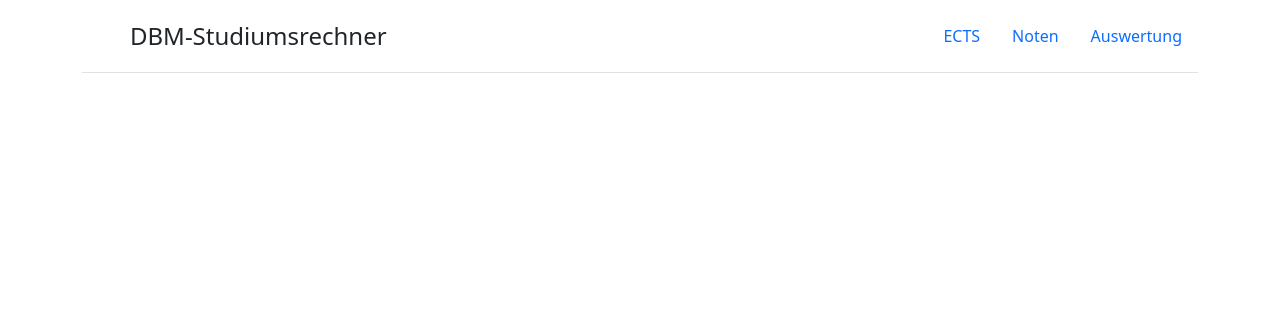
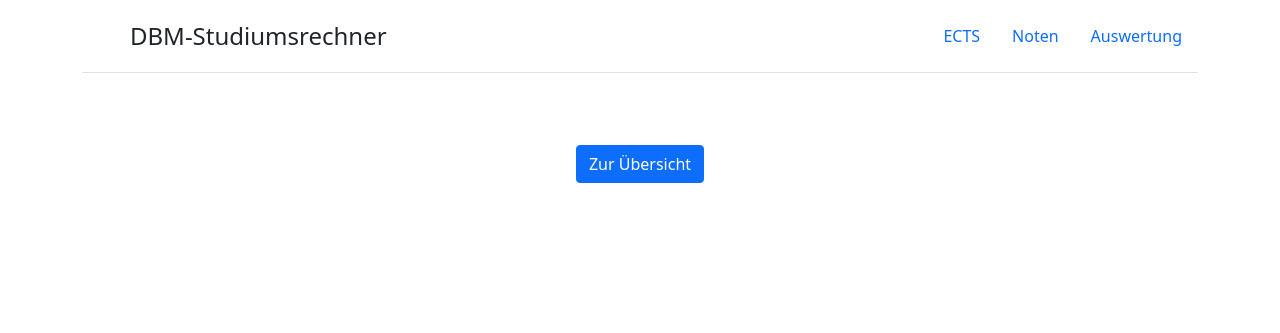
Before and after one commit to hackerman7000/pro2demo, a Flask app: page /noten.html in a window 1280 px wide. Shown: the top 333 px of the page. Run offline with Flask 2, Linux system fonts and the light colour scheme; some libraries are stand-ins or nearby versions.

Commit message:
div. kleine Anpassungen

```diff
--- a/main.py
+++ b/main.py
@@ -7,25 +7,29 @@ import json
 import plotly.express as px
 from plotly.offline import plot
 
-
 app = Flask("__name__")
 
 # dict wird erstellt, pro modul wird noch ein unter-dict eingebaut mit den Werten für die Berechung für die ECTS
 #
 faecher = {
     "englischb2": {"ects": 4, "gruppe": "pflicht"},
-           }
+}
+
 
 @app.route('/')
 def hello_home():
     return render_template('index.html')
 
+
 @app.route('/ects.html', methods=['get', 'post'])
 def hello_ects():
-    if request.method =='POST':
+    global L
+
+    if request.method == 'POST':
 
         # Liste L wird erstellt, Module werden falls angewählt in die Liste aufgenommen
         L = []
+
 
         # ECTS-Punke fürs Studium und die einzelnen Module, um damit den Fortschritt berechnen zu können
         ECTS = 180
@@ -54,7 +58,6 @@ def hello_ects():
                 L.append(key)
                 ECTS = ECTS - faecher[key]["ects"]
 
-
         for key, value in faecher.items():
             if request.form.get(key):
                 print("TRUE")
@@ -62,19 +65,25 @@ def hello_ects():
                 L.append(key)
                 ECTS = ECTS - faecher[key]["ects"]
 
+    return render_template('ects.html', liste=L, ECTS=ECTS)
 
-
-    return render_template('ects.html', liste=L, ECTS = ECTS)
 
 @app.route('/noten.html')
 def hello_noten():
     return render_template('noten.html')
 
 
+@app.route('/auswertung.html')
+def hello_auswertung():
+    div = viz()
+    return render_template('auswertung.html', viz_div=div)
+
+
 def get_data():
     modulgruppen = ["UX", "IT", "DI", "SM"]
     absolvierte_ects = [4, 0, 0, 0]
     return modulgruppen, absolvierte_ects
+
 
 def viz():
     modulgruppe, absolvierte_ects = get_data()
@@ -83,12 +92,5 @@ def viz():
     return div
 
 
-@app.route('/auswertung.html')
-def hello_auswertung():
-    div = viz()
-    return render_template('auswertung.html', viz_div=div)
-
-
-
 if __name__ == "__main__":
     app.run(debug=True, port=5000)
--- a/templates/noten.html
+++ b/templates/noten.html
@@ -24,5 +24,15 @@
 </div>
 
 
+<br><br>
+
+<form action="{{ url_for('hello_auswertung') }}">
+<div class="container">
+        <div class="col-md-12 text-center">
+            <button type="submit" class="btn btn-primary">Zur Übersicht</button>
+</div>
+</form>
+
+
 </body>
 </html>
```
Also changed, not shown: templates/auswertung.html (+6 -1 lines), templates/ects.html (+7 -0 lines).
